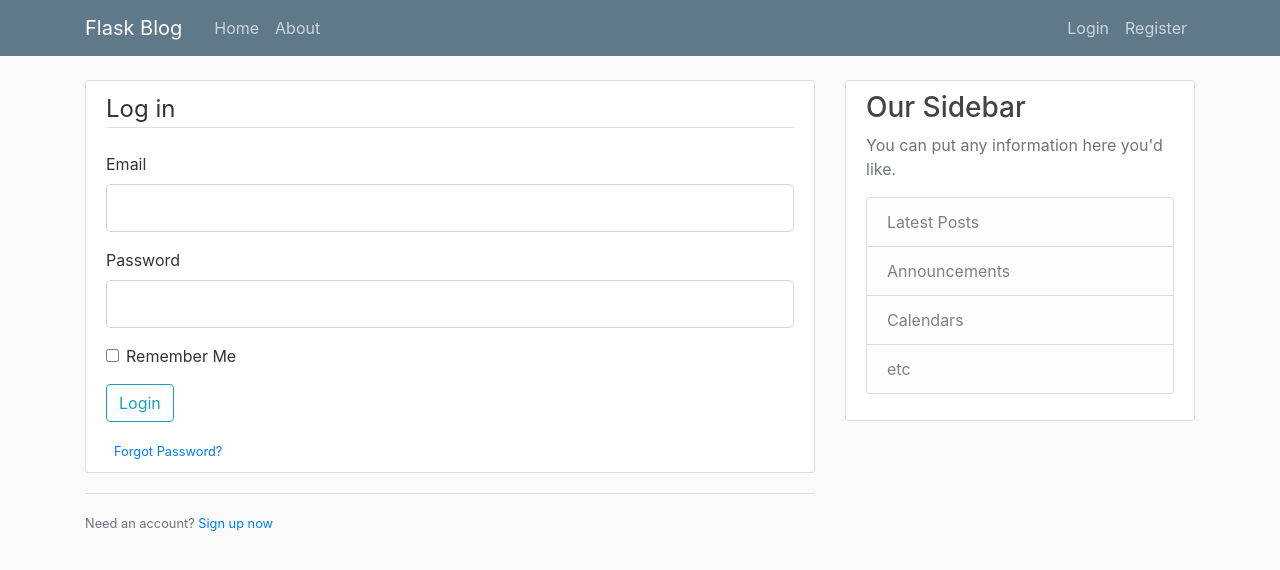
After one commit to bobbeltje/flask_tutorial, a Flask app: page /login in a window 1280 px wide. The commit adds this page. Shown: the top 570 px of the page. Run offline with Flask 2, Linux system fonts and the light colour scheme; some libraries are stand-ins or nearby versions.

Commit message:
vid03 completed registration and login form

```diff
--- a/Flask_Blog/flaskblog.py
+++ b/Flask_Blog/flaskblog.py
@@ -1,6 +1,12 @@
 
-from flask import Flask, render_template, url_for
+from flask import Flask, render_template, url_for, flash, redirect
+from forms import RegistrationForm, LoginForm
+
 app = Flask(__name__)
+
+# important
+# secrets.token_hex(16)
+app.config['SECRET_KEY'] = 'beaadd39d35e24a7746cce7a6397632a'
 
 # dummy data, usually you would get this from a database
 posts = [
@@ -28,6 +34,25 @@ def home():
 def about():
     return render_template('about.html', title='About')
 
+@app.route('/register', methods=['GET', 'POST'])
+def register():
+    form = RegistrationForm()
+    if form.validate_on_submit():
+        flash(f'Account created for {form.username.data}!', 'success')
+        return redirect(url_for('home'))
+    return render_template('register.html', title='Register', form=form)
+
+@app.route('/login', methods=['GET', 'POST'])
+def login():
+    form = LoginForm()
+    if form.validate_on_submit():
+        if form.email.data == 'admin@blog.com' and form.password.data == 'password':
+            flash(f'You have been logged in!', 'success')
+            return redirect(url_for('home'))
+        else:
+            flash('Login unsuccessful. Please check username and password', 'danger')
+    return render_template('login.html', title='Login', form=form)
+
 # to run the app without setting environmental variables
 if __name__ == '__main__':
     app.run(debug=True)
--- /dev/null
+++ b/Flask_Blog/forms.py
@@ -0,0 +1,24 @@
+
+from flask_wtf import FlaskForm
+from wtforms import StringField, PasswordField, SubmitField, BooleanField
+from wtforms.validators import DataRequired, Length, Email, EqualTo
+
+class RegistrationForm(FlaskForm):
+    username = StringField('Username',
+        validators=[DataRequired(), Length(min=2, max=20)])
+    email = StringField('Email',
+        validators=[DataRequired(), Email()])
+    password =PasswordField('Password',
+        validators=[DataRequired()])
+    confirm_password =PasswordField('Confirm Password',
+        validators=[DataRequired(), EqualTo('password')])
+    submit = SubmitField('Sign up')
+
+
+class LoginForm(FlaskForm):
+    email = StringField('Email',
+        validators=[DataRequired(), Email()])
+    password =PasswordField('Password',
+        validators=[DataRequired()])
+    remember = BooleanField('Remember Me')
+    submit = SubmitField('Login')
--- a/Flask_Blog/templates/layout.html
+++ b/Flask_Blog/templates/layout.html
@@ -27,13 +27,13 @@
 	      </button>
 	      <div class="collapse navbar-collapse" id="navbarToggle">
 	        <div class="navbar-nav mr-auto">
-	          <a class="nav-item nav-link" href="/">Home</a>
-	          <a class="nav-item nav-link" href="/about">About</a>
+	          <a class="nav-item nav-link" href="{{ url_for('home') }}">Home</a>
+	          <a class="nav-item nav-link" href="{{ url_for('about') }}">About</a>
 	        </div>
 	        <!-- Navbar Right Side -->
 	        <div class="navbar-nav">
-	          <a class="nav-item nav-link" href="/login">Login</a>
-	          <a class="nav-item nav-link" href="/register">Register</a>
+	          <a class="nav-item nav-link" href="{{ url_for('login') }}">Login</a>
+	          <a class="nav-item nav-link" href="{{ url_for('register') }}">Register</a>
 	        </div>
 	      </div>
 	    </div>
@@ -42,7 +42,16 @@
 	<main role="main" class="container">
 	  <div class="row">
 	    <div class="col-md-8">
-	      {% block content %}{% endblock %}
+	    	{% with messages = get_flashed_messages(with_categories=true) %}
+	    		{% if messages %}
+	    			{% for category, message in messages %}
+	    				<div class='alert alert-{{ category }}'>
+	    					{{ message }}
+	    				</div>
+	    			{% endfor %}
+	    		{% endif %}
+	    	{% endwith %}
+	      	{% block content %}{% endblock %}
 	    </div>
 	    <div class="col-md-4">
 	      <div class="content-section">
--- /dev/null
+++ b/Flask_Blog/templates/login.html
@@ -0,0 +1,57 @@
+
+{% extends "layout.html" %}
+{% block content %}
+	<div class='content-section'>
+		<form method='POST' action=''>
+			{{ form.hidden_tag() }}  <!-- to protect against attacks (together with SECRET_KEY) -->
+			<fieldset class='form-group'>
+				<legend class='border-bottom mb-4'>
+					Log in
+				</legend>
+				<div class='form-group'>
+					{{ form.email.label(class='form-control-label') }}
+
+					{% if form.email.errors %}
+						{{ form.email(class='form-control form-control-lg is-invalid') }}
+						<div class='invalid-feedback'>
+							{% for error in form.email.errors %}
+								<span>{{ error }}</span>
+							{% endfor %}
+						</div>
+					{% else %}
+						{{ form.email(class='form-control form-control-lg') }}
+					{% endif %}
+				</div>
+				<div class='form-group'>
+					{{ form.password.label(class='form-control-label') }}
+
+					{% if form.password.errors %}
+						{{ form.password(class='form-control form-control-lg is-invalid') }}
+						<div class='invalid-feedback'>
+							{% for error in form.password.errors %}
+								<span>{{ error }}</span>
+							{% endfor %}
+						</div>
+					{% else %}
+						{{ form.password(class='form-control form-control-lg') }}
+					{% endif %}
+				</div>
+				<div class='form-check'>
+					{{ form.remember(class='form-check-input') }}
+					{{ form.remember.label(class='form-check-label') }}
+				</div>
+			</fieldset>
+			<div class='form-group'>
+				{{ form.submit(class='btn btn-outline-info') }}
+			</div>
+			<small class='text-muted ml-2'>
+				<a href="#">Forgot Password?</a>
+			</small>
+		</form>
+	</div>
+	<div class='border-top pt-3'>
+		<small class='text-muted'>
+			Need an account? <a class='ml -2' href='{{ url_for("register") }}'>Sign up now</a>
+		</small>
+	</div>
+{% endblock content %}
--- a/notes/notes.txt
+++ b/notes/notes.txt
@@ -10,3 +10,5 @@ mkdir Flask_Blog
 export FLASK_APP=flaskblog.py
 # to set debugger mode (seems activated by default)
 export FLASK_DEBUG=1
+# for input forms
+pip3 install flask-wtf
```
Also changed, not shown: Flask_Blog/templates/register.html (added, +78 -0 lines).
